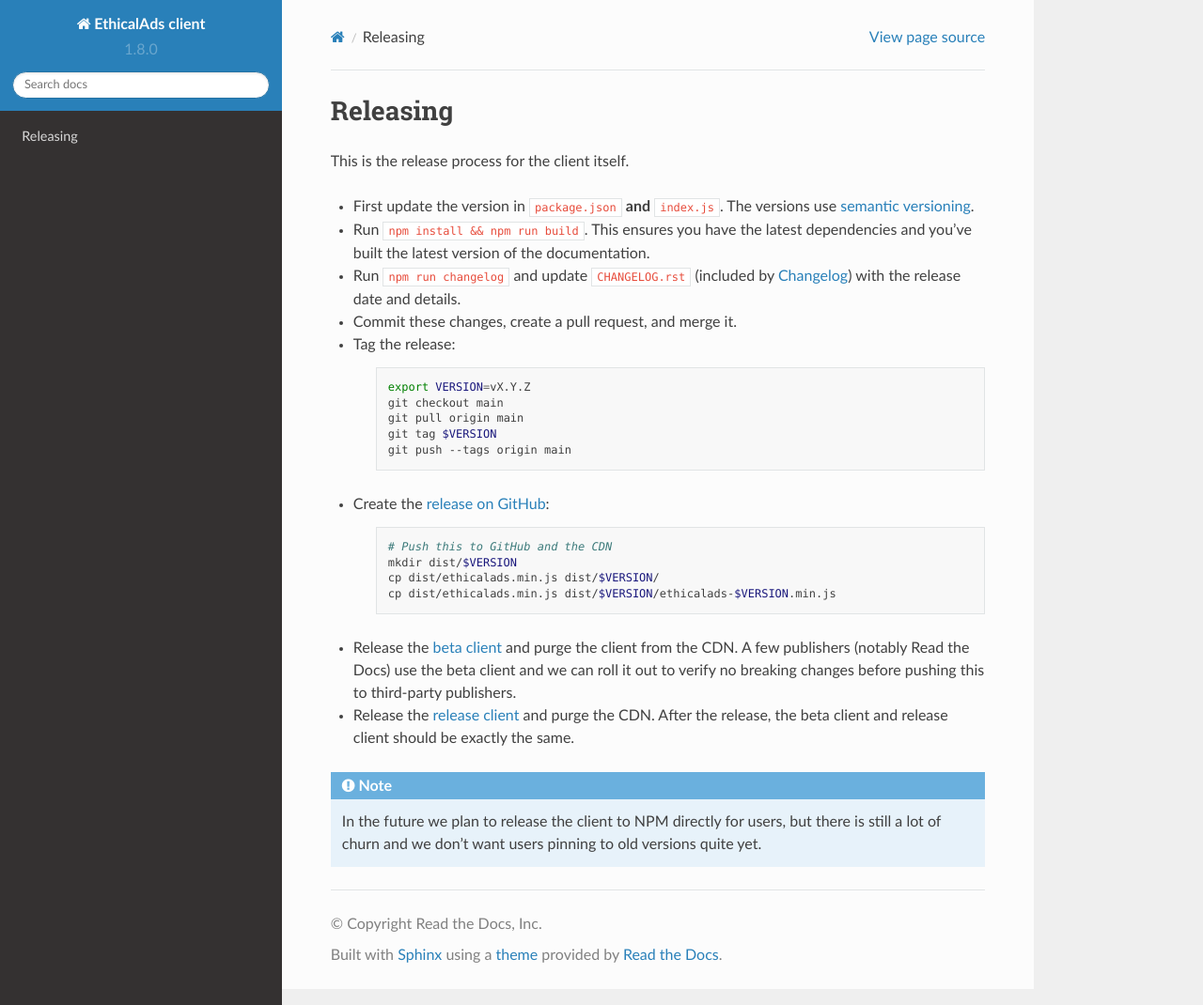
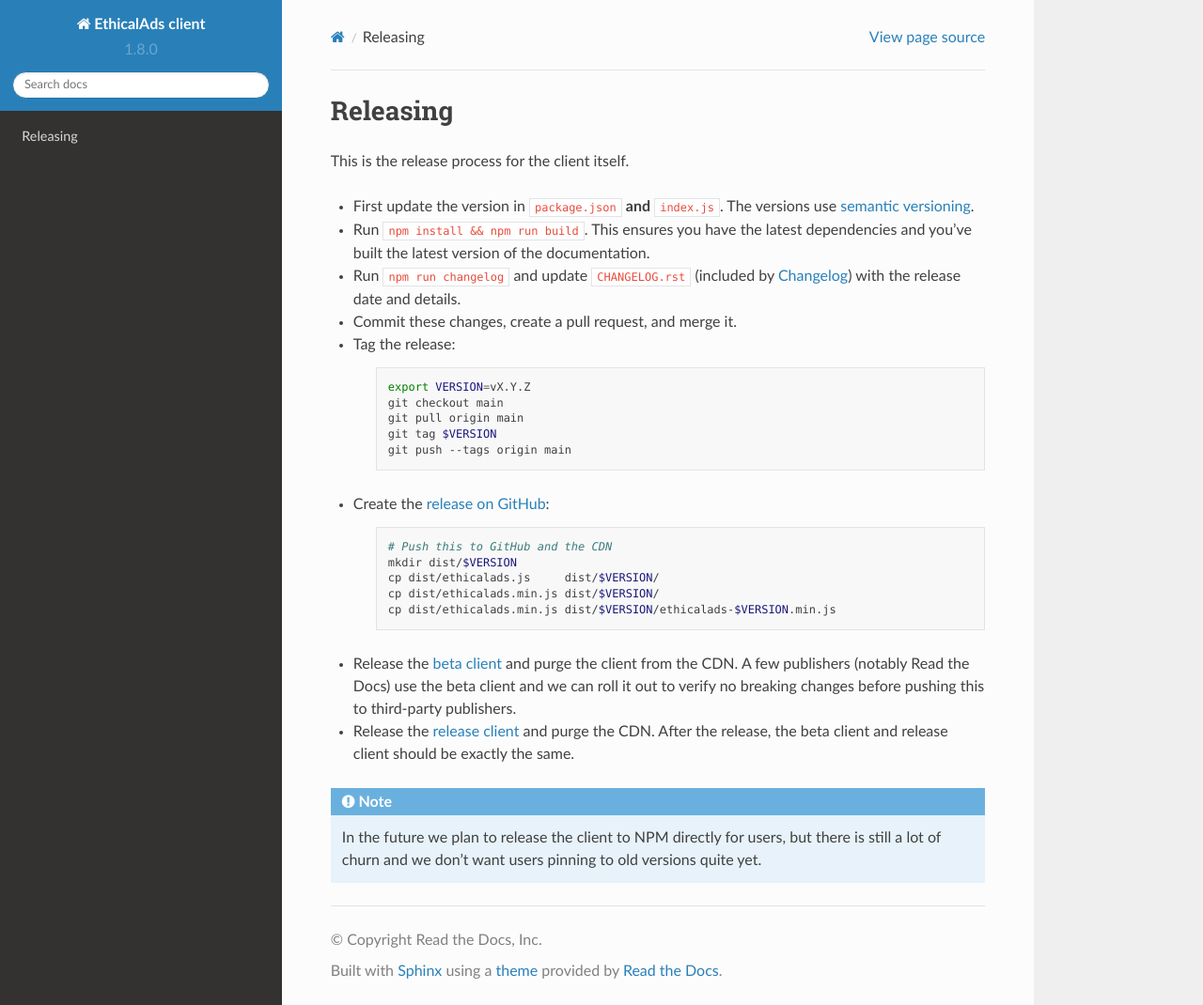
Before and after one commit to readthedocs/ethical-ad-client, a Sphinx documentation site: the page built from docs/releasing.rst, in a window 1280 px wide and 1070 px high. Shown: the whole window at 94% size. Built offline with Sphinx 7.4.7 and the Read the Docs theme 2.0.0, drawn with Linux system fonts in a browser that asks for light colours; comment, search, counter and statistics services are not loaded.

Commit message:
Release update step

```diff
--- a/docs/releasing.rst
+++ b/docs/releasing.rst
@@ -30,6 +30,7 @@ This is the release process for the client itself.
 
         # Push this to GitHub and the CDN
         mkdir dist/$VERSION
+        cp dist/ethicalads.js     dist/$VERSION/
         cp dist/ethicalads.min.js dist/$VERSION/
         cp dist/ethicalads.min.js dist/$VERSION/ethicalads-$VERSION.min.js
 
```
